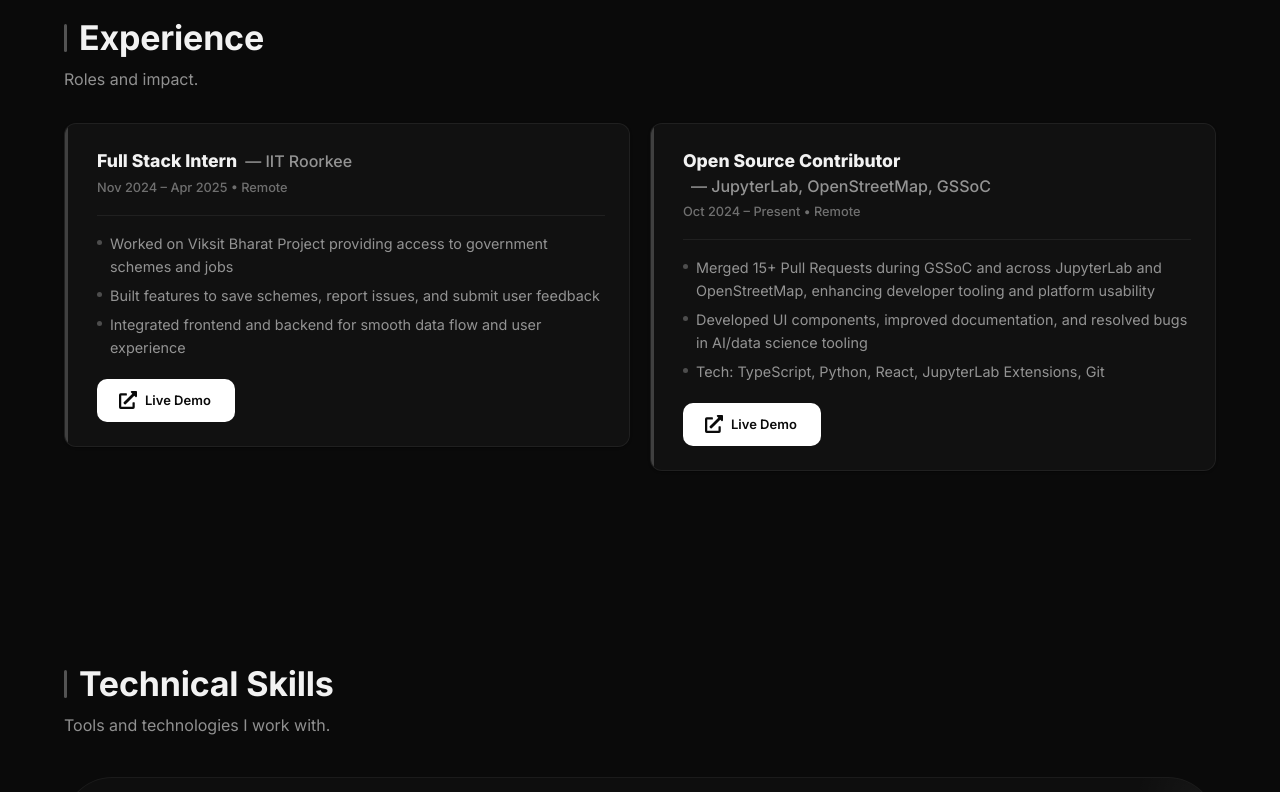
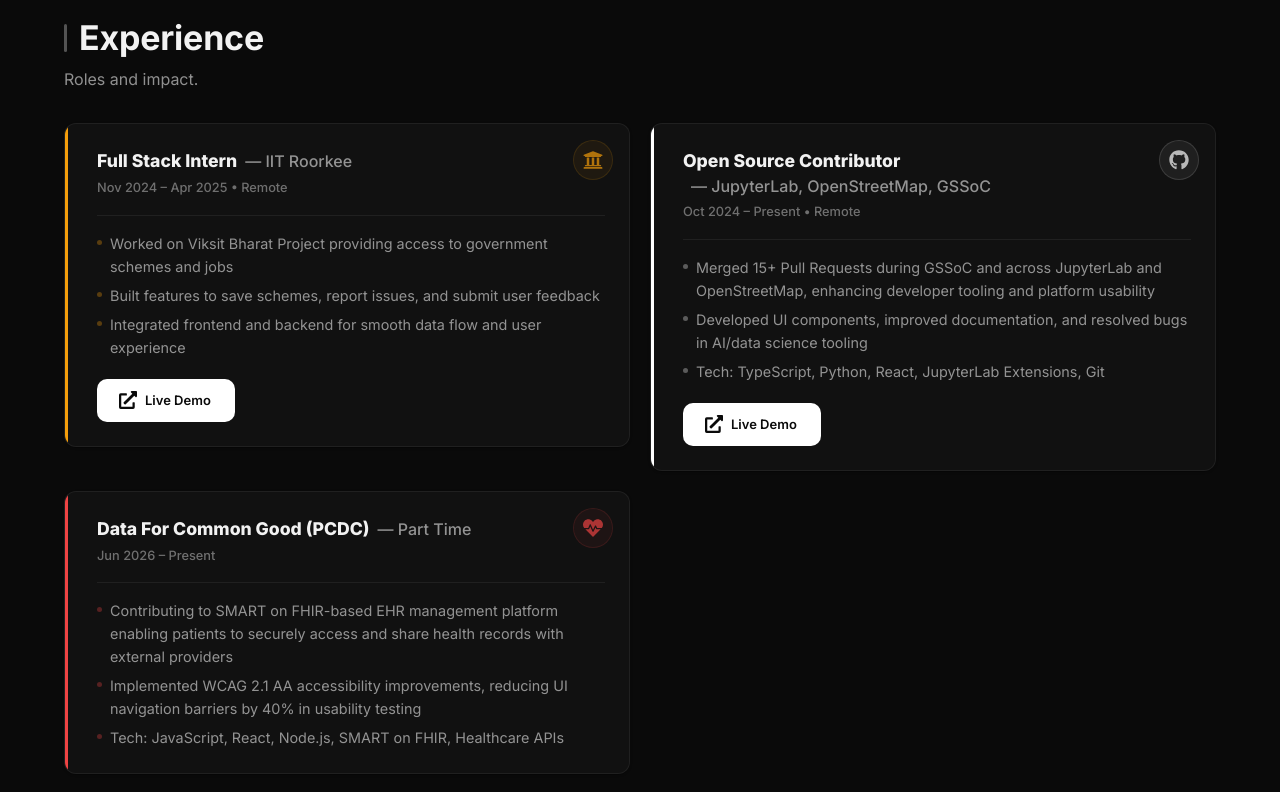
Before and after one commit to soniya-malviy/soniyamalviya, a React (Vite) app: page / in a window 1280 px wide. Shown: the part 1840-2632 px from the top of the page. Built offline with nearby package versions, Linux system fonts and the light colour scheme.

Commit message:
feat: add logos to experience cards, add PCDC experience entry

```diff
--- a/src/components/ExperienceCard.tsx
+++ b/src/components/ExperienceCard.tsx
@@ -8,8 +8,14 @@
   Box,
 } from '@mui/material'
 import { motion } from 'framer-motion'
-import { FaExternalLinkAlt } from 'react-icons/fa'
+import { FaExternalLinkAlt, FaUniversity, FaGithub, FaHeartbeat } from 'react-icons/fa'
 import type { Experience } from '../data/profile'
+
+const iconMap: Record<string, { icon: React.ReactNode; color: string }> = {
+  university: { icon: <FaUniversity size={20} />, color: '#F59E0B' },
+  github: { icon: <FaGithub size={20} />, color: '#FFFFFF' },
+  heartbeat: { icon: <FaHeartbeat size={20} />, color: '#EF4444' },
+}
 
 export function ExperienceCard({
   experience,
@@ -18,6 +24,8 @@
   experience: Experience
   index: number
 }) {
+  const logo = experience.icon ? iconMap[experience.icon] : null
+
   return (
     <motion.div
       initial={{ opacity: 0, y: 30 }}
@@ -37,19 +45,49 @@
             left: 0,
             width: 3,
             height: '100%',
-            backgroundColor: 'rgba(255,255,255,0.2)',
+            backgroundColor: logo?.color || 'rgba(255,255,255,0.2)',
             borderRadius: '12px 0 0 12px',
           },
           '&:hover': {
             transform: 'translateY(-4px)',
             boxShadow: '0 16px 48px rgba(0,0,0,0.3)',
             border: '1px solid rgba(255,255,255,0.1)',
+            '& .exp-logo': {
+              transform: 'scale(1.1)',
+              opacity: 1,
+            },
           },
           transition: 'all 0.35s cubic-bezier(0.4,0,0.2,1)',
         }}
       >
+        {/* Logo — top right */}
+        {logo && (
+          <Box
+            className="exp-logo"
+            sx={{
+              position: 'absolute',
+              top: 16,
+              right: 16,
+              display: 'flex',
+              alignItems: 'center',
+              justifyContent: 'center',
+              width: 40,
+              height: 40,
+              borderRadius: 2,
+              backgroundColor: `${logo.color}15`,
+              border: `1px solid ${logo.color}30`,
+              color: logo.color,
+              opacity: 0.7,
+              transition: 'all 0.35s ease',
+              zIndex: 1,
+            }}
+          >
+            {logo.icon}
+          </Box>
+        )}
+
         <CardContent sx={{ p: 3, pl: 4 }}>
-          <Stack direction="row" spacing={1} alignItems="baseline" sx={{ flexWrap: 'wrap' }}>
+          <Stack direction="row" spacing={1} alignItems="baseline" sx={{ flexWrap: 'wrap', pr: logo ? 6 : 0 }}>
             <Typography sx={{ fontWeight: 800, fontSize: '1.1rem' }}>
               {experience.title}
             </Typography>
@@ -81,7 +119,7 @@
                     width: 5,
                     height: 5,
                     borderRadius: '50%',
-                    backgroundColor: 'rgba(255,255,255,0.25)',
+                    backgroundColor: logo ? `${logo.color}50` : 'rgba(255,255,255,0.25)',
                     flexShrink: 0,
                   }}
                 />
--- a/src/data/profile.ts
+++ b/src/data/profile.ts
@@ -19,6 +19,7 @@
   dates: string
   bullets: string[]
   demoUrl?: string
+  icon?: string
 }
 
 export const profile = {
@@ -187,6 +188,7 @@
         'Integrated frontend and backend for smooth data flow and user experience',
       ],
       demoUrl: 'https://empowerhub.info/',
+      icon: 'university',
     },
     {
       title: 'Open Source Contributor',
@@ -200,6 +202,18 @@
       ],
       demoUrl:
         'https://docs.google.com/document/d/1IQBpDrqBh0iieHKpgRVIc4-iI6xsSJEagniSx-p_Cgk/edit?tab=t.0',
+      icon: 'github',
+    },
+    {
+      title: 'Data For Common Good (PCDC)',
+      org: 'Part Time',
+      dates: 'Jun 2026 – Present',
+      bullets: [
+        'Contributing to SMART on FHIR-based EHR management platform enabling patients to securely access and share health records with external providers',
+        'Implemented WCAG 2.1 AA accessibility improvements, reducing UI navigation barriers by 40% in usability testing',
+        'Tech: JavaScript, React, Node.js, SMART on FHIR, Healthcare APIs',
+      ],
+      icon: 'heartbeat',
     },
   ] satisfies Experience[],
   certifications: [
```
